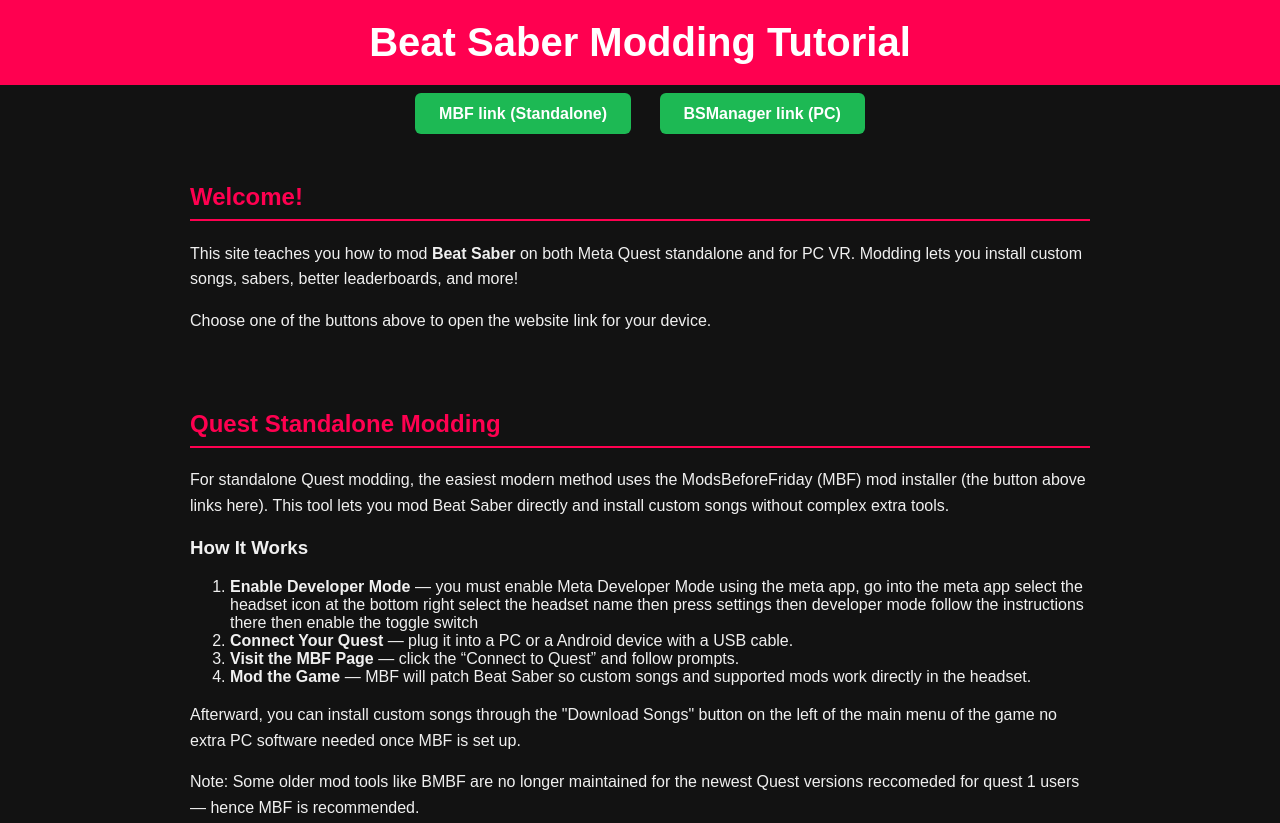
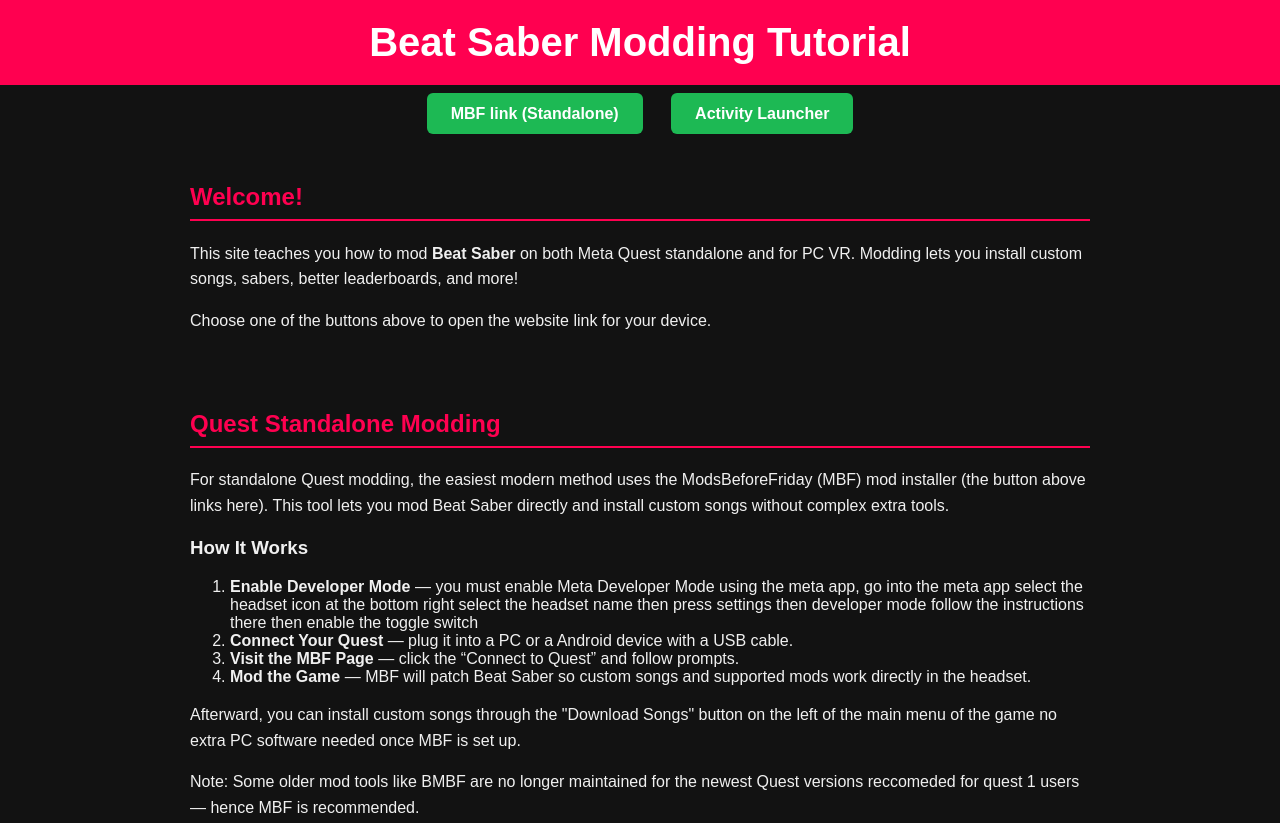
Before and after one commit to dsmodding1/dsmodding1.github.io, a plain HTML site: page standalone/index.html in a window 1280 px wide. Shown: the top 823 px of the page. Drawn offline with Linux system fonts and the light colour scheme.

Commit message:
Update index.html

```diff
--- a/standalone/index.html
+++ b/standalone/index.html
@@ -77,7 +77,7 @@
 <nav>
   <!-- Link button things -->
   <a href="https://github.com/DanTheMan827/mbf-launcher/releases/download/0.1.0-beta.2/com.dantheman827.mbflauncher-Signed.apk" target="_blank">MBF link (Standalone)</a>
-  <a href="https://bsmanager.io">BSManager link (PC)</a>
+  <a href="https://github.com/butzist/ActivityLauncher/releases/download/2.2.4/ActivityLauncher-2.2.4.apk">Activity Launcher</a>
 </nav>
 
 <section id="intro">
```
